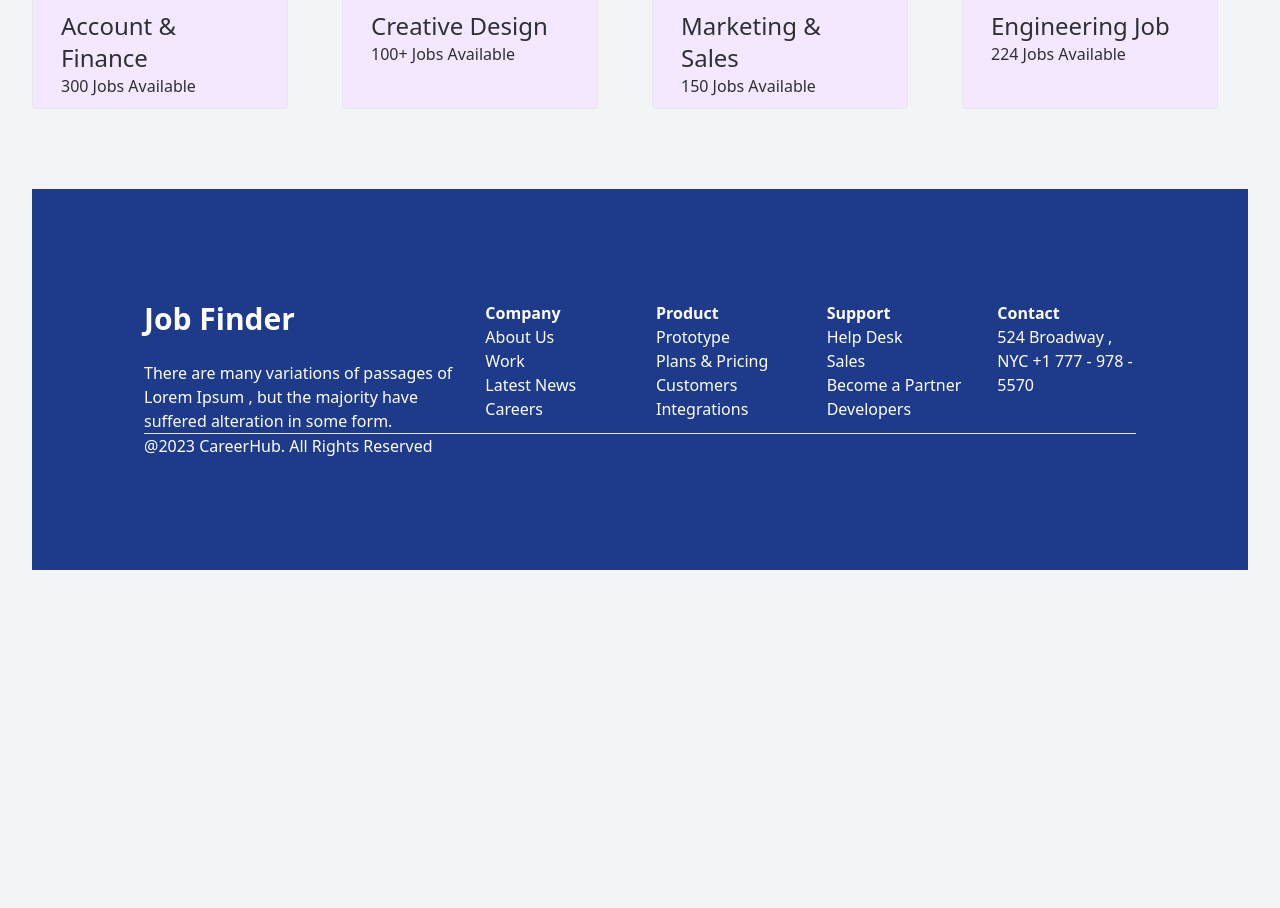
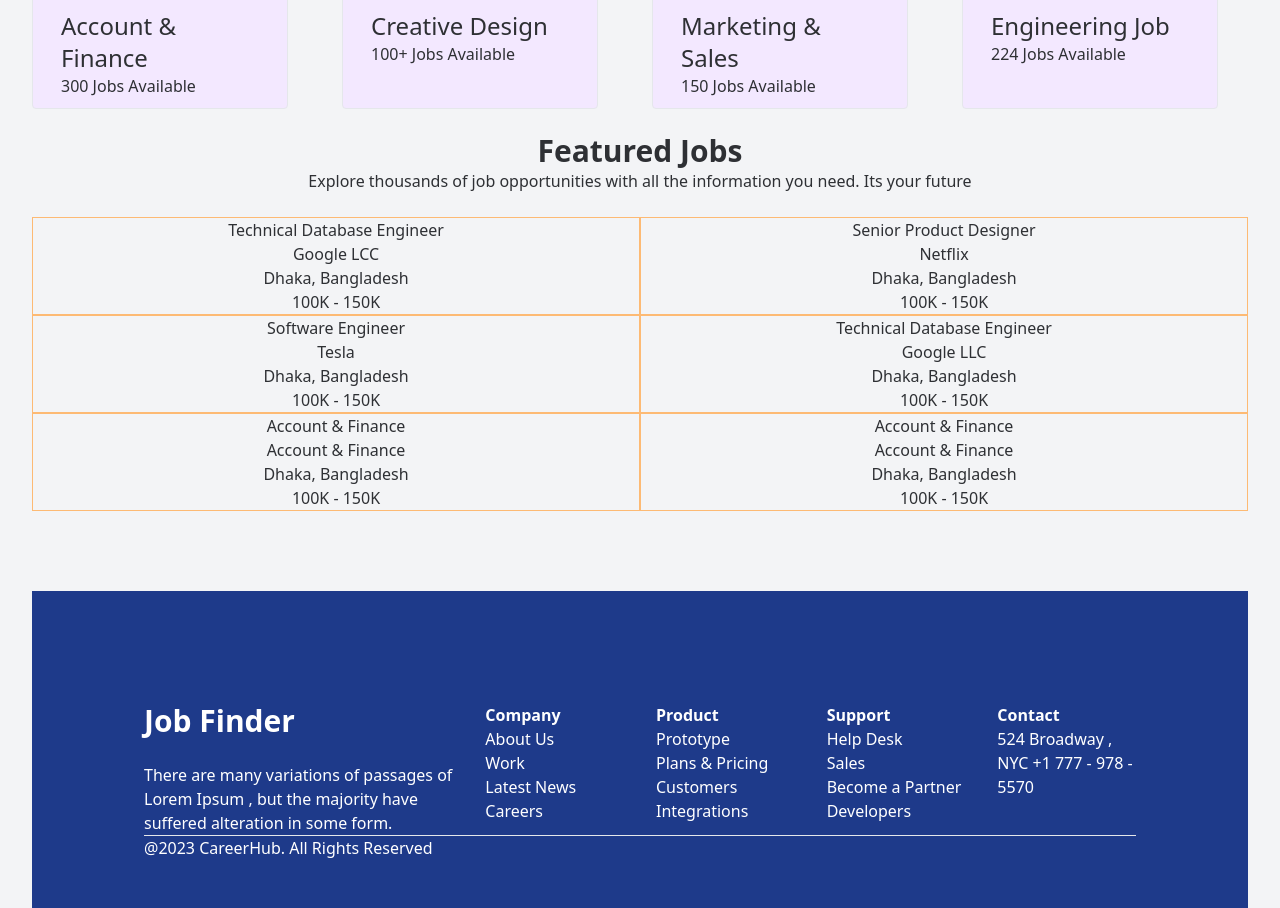
Before and after one commit to tarikulsk/job-finder, a React (Vite) app: page / in a window 1280 px wide. Shown: the part 900-1808 px from the top of the page. Before the commit the page ends 1502 px from the top, so only its background shows below. Built offline with nearby package versions, Linux system fonts and the light colour scheme.

Commit message:
features job added success

```diff
--- a/public/file/jobsfile.json
+++ b/public/jobsfile.json
@@ -5,7 +5,6 @@
         "company_name": "Google LCC",
         "jobs_type": [
             "Full Time",
-            "Part Time",
             "Remote"
         ],
         "location": "Dhaka, Bangladesh",
@@ -18,12 +17,11 @@
     },
     {
         "id": 2,
-        "job_title": "Account & Finance",
-        "company_name": "Account & Finance",
+        "job_title": "Senior Product Designer",
+        "company_name": "Netflix",
         "jobs_type": [
             "Full Time",
-            "Part Time",
-            "Remote"
+            "Onsite"
         ],
         "location": "Dhaka, Bangladesh",
         "salary": "100K - 150K",
@@ -35,12 +33,11 @@
     },
     {
         "id": 3,
-        "job_title": "Account & Finance",
-        "company_name": "Account & Finance",
+        "job_title": "Software Engineer",
+        "company_name": "Tesla",
         "jobs_type": [
-            "Full Time",
-            "Part Time",
-            "Remote"
+            "Onsite",
+            "Part Time"
         ],
         "location": "Dhaka, Bangladesh",
         "salary": "100K - 150K",
@@ -52,11 +49,10 @@
     },
     {
         "id": 4,
-        "job_title": "Account & Finance",
-        "company_name": "Account & Finance",
+        "job_title": "Technical Database Engineer",
+        "company_name": "Google LLC",
         "jobs_type": [
             "Full Time",
-            "Part Time",
             "Remote"
         ],
         "location": "Dhaka, Bangladesh",
--- a/src/component/Category/Category.jsx
+++ b/src/component/Category/Category.jsx
@@ -1,6 +1,7 @@
 import React from 'react';
 
 const Category = ({ category }) => {
+
 
     const { name, Available_jobs, icon } = category;
     return (
--- a/src/component/First/First.jsx
+++ b/src/component/First/First.jsx
@@ -1,12 +1,22 @@
-import React from 'react';
+import React, { useEffect, useState } from 'react';
 import { useLoaderData } from 'react-router-dom';
 import Category from '../Category/Category';
+import Job from '../Job/Job';
+
 
 
 const First = () => {
 
-    const categories = useLoaderData()
-    // console.log(categories);
+    const categories = useLoaderData();
+    const [jobs, setJobs] = useState([]);
+    useEffect(() => {
+        fetch('jobsfile.json')
+            .then(res => res.json()
+                .then(data => setJobs(data)))
+    }, [])
+
+
+
     return (
         <main>
             <section>
@@ -23,7 +33,7 @@ const First = () => {
 
                     </div>
                     <div>
-                        <img src="/public/images/P3OLGJ1 copy 1.png" alt="" />
+                        <img src="P3OLGJ1 copy 1.png" alt="" />
 
                     </div>
 
@@ -48,6 +58,23 @@ const First = () => {
                 </div>
 
             </section>
+            <br />
+            <section>
+                <div>
+                    <h1 className='font-bold text-3xl'>Featured Jobs</h1>
+                    <p>Explore thousands of job opportunities with all the information you need. Its your future</p>
+                    <br />
+                    <div className='grid md:grid-cols-2'>
+                        {
+                            jobs.map(job => <Job
+                                key={job.id}
+                                job={job}
+                            ></Job>)
+                        }
+
+                    </div>
+                </div>
+            </section>
 
         </main>
     );
--- /dev/null
+++ b/src/component/Job/Job.jsx
@@ -0,0 +1,22 @@
+import React from 'react';
+
+const Job = ({ job }) => {
+    console.log(job)
+    const { id, job_title, company_name, jobs_type, location, salary } = job;
+
+    return (
+        <div>
+
+            <div className='border border-orange-300'>
+
+                <h1> {job_title} </h1>
+                <h3>{company_name} </h3>
+                <h3>{location}</h3>
+                <h3>{salary}</h3>
+
+            </div>
+        </div>
+    );
+};
+
+export default Job;
--- a/src/main.jsx
+++ b/src/main.jsx
@@ -22,7 +22,7 @@ const router = createBrowserRouter([
       {
         path: '/',
         element: <First />,
-        loader: () => fetch('/public/categories.json'),
+        loader: () => fetch('categories.json'),
 
       },
       {
```
Also changed, not shown: public/P3OLGJ1 copy 1.png (renamed from public/images/P3OLGJ1 copy 1.png).
